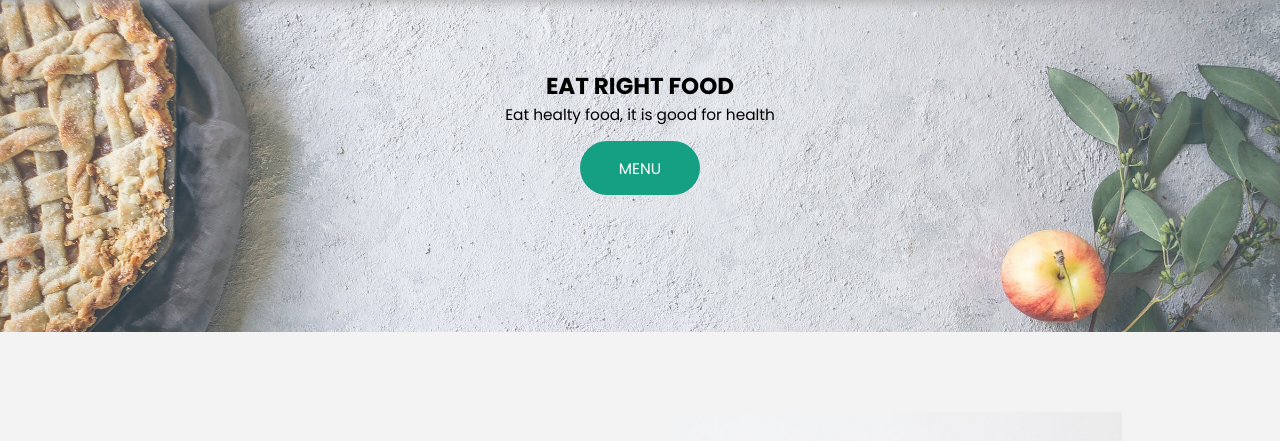
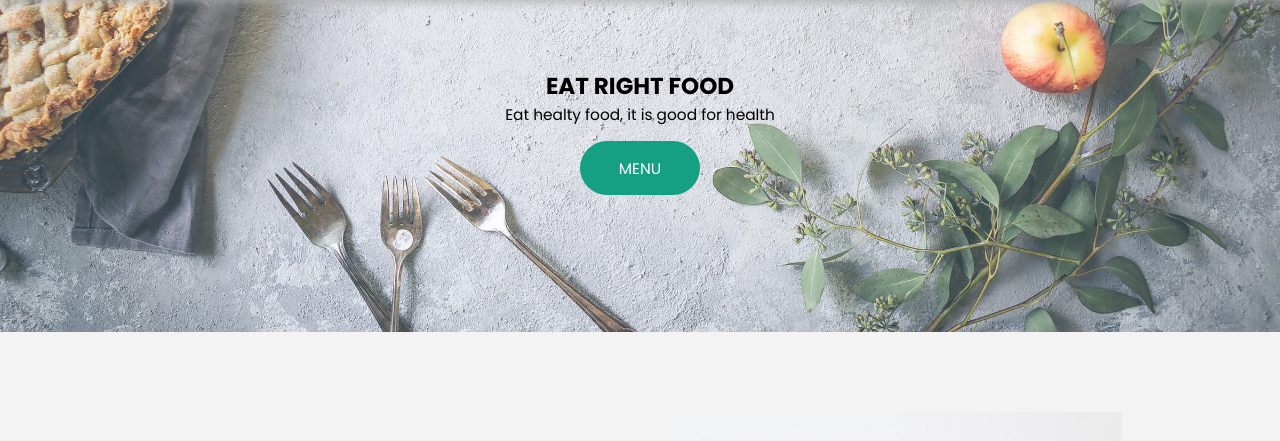
Before and after one commit to Atifmoin19/resturant-site, a plain HTML site: page index.html in a window 1280 px wide. Shown: the part 68-509 px from the top of the page. Drawn offline with Linux system fonts and the light colour scheme.

Commit message:
Update style.css

```diff
--- a/style.css
+++ b/style.css
@@ -92,7 +92,8 @@ font-size: 3rem;
     height: 50vh;
     background:linear-gradient(rgba(240,240,240,0.144),rgba(255,255,255,0.100)) ,url("./images/header-image2.jpg");
     background-size: cover;
-    background-position: center;
+     background-position: bottom;
+    background-attachment: fixed;
     background-repeat: no-repeat;
 
 }
```
